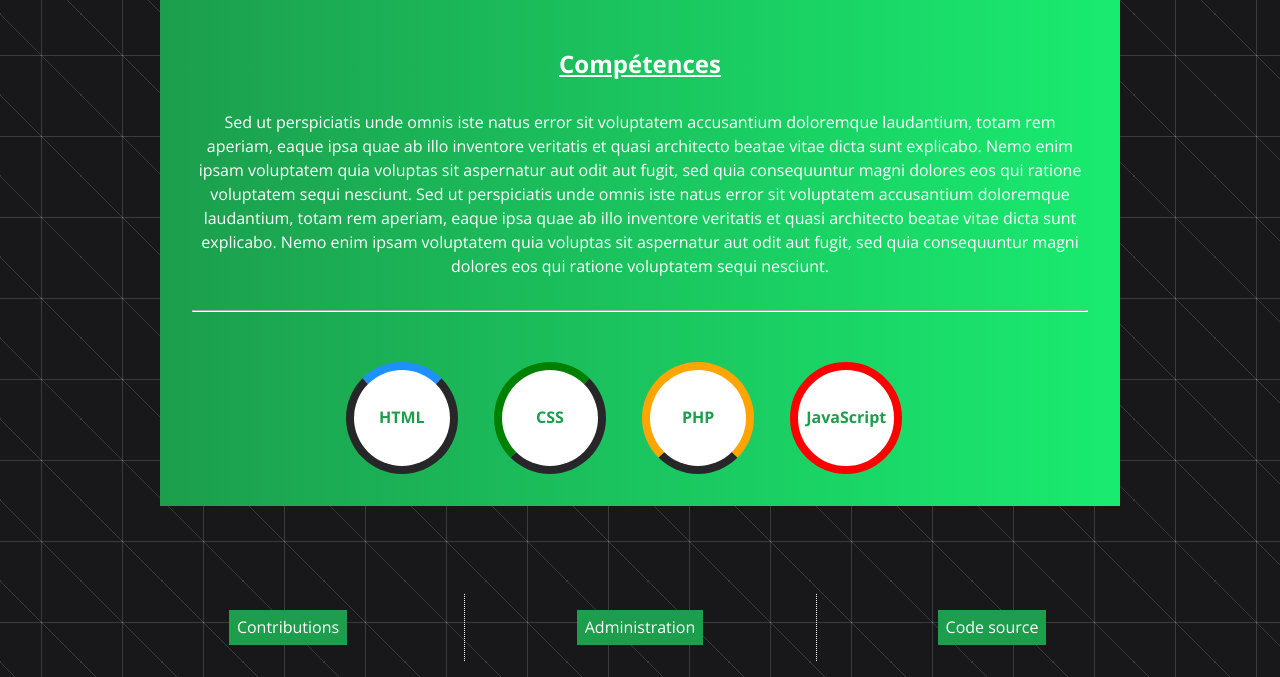
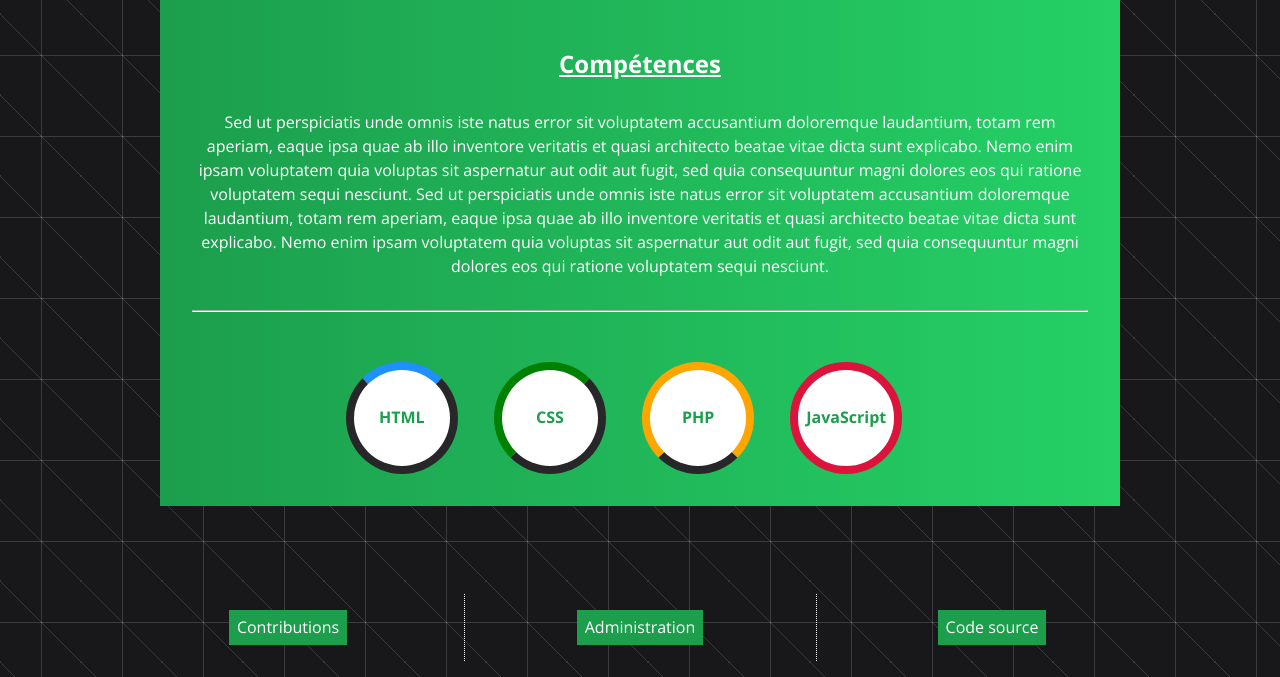
Before and after one commit to FlorianLeChat/Portfolio, a PHP site: page /skills.html in a window 1280 px wide. Shown: the part 2983-3660 px from the top of the page. Run offline with PHP 8.4, Linux system fonts and the light colour scheme.

Commit message:
Changed the theme color of the skills page

```diff
--- a/styles/skills.css
+++ b/styles/skills.css
@@ -5,7 +5,7 @@ html
 {
 	/* Variables globales */
 	--theme-color-dark: 28, 158, 77;
-	--theme-color-bright: 25, 235, 112;
+	--theme-color-bright: 37, 208, 102;
 }
 
 hr
@@ -378,7 +378,6 @@ nav > ul
 	display: inline-block;
 	user-select: none;
 	margin-right: 2rem;
-
 }
 
 #competences span
@@ -462,7 +461,7 @@ nav > ul
 #competences .circle[data-level = "100"]
 {
 	/* Niveau à 100% (excellent) */
-	border: 0.5rem solid red;
+	border: 0.5rem solid crimson;
 }
 
 @keyframes spin
```
Also changed, not shown: images/decorations/header_waves_green.svg.
